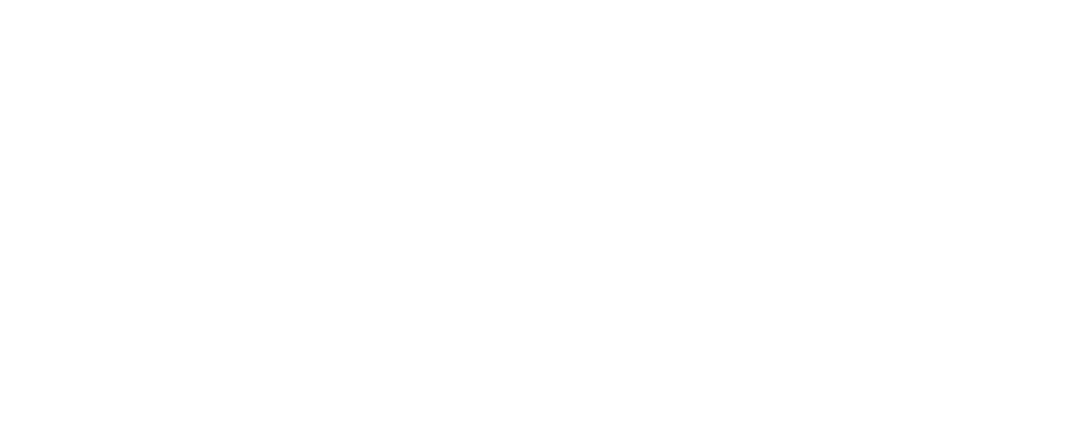
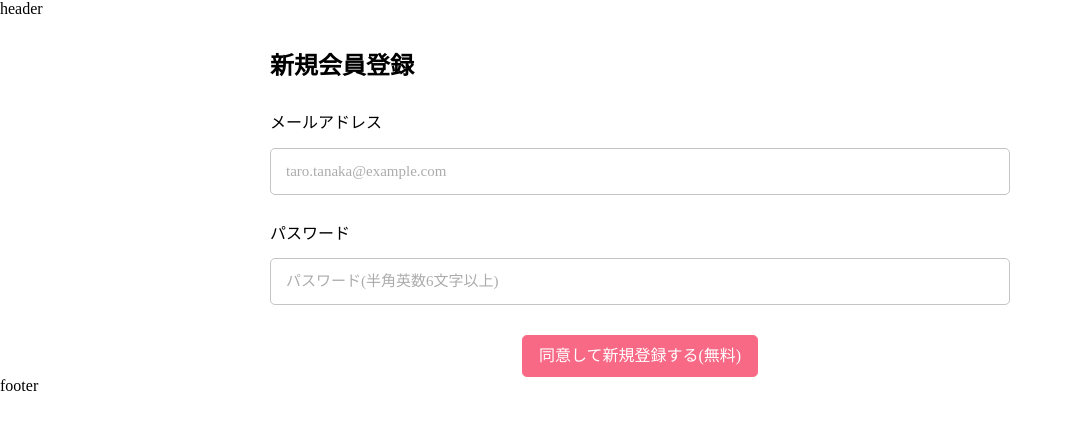
Before and after one commit to ozawakota/ratrun-app, a Nuxt app in the folder ratrun/: page /users/signup in a window 1280 px wide. Before the commit this address had no page. Shown: the top 430 px of the page, without its empty margins (0-1073 px from the left). Built offline with nearby package versions, Linux system fonts and the light colour scheme.

Commit message:
add signeup 静的ページ

```diff
--- a/ratrun/assets/scss/common.scss
+++ b/ratrun/assets/scss/common.scss
@@ -98,7 +98,6 @@
 p{
   font-size: 14px;
   line-height: 1.5;
-
 }
 
 
@@ -124,8 +123,152 @@
   margin: 0;
 }
 
+figure {
+  margin: 0;
+}
+
+fieldset {
+  padding: 0;
+  margin: 0;
+  border: 0;
+  outline: 0;
+}
+
+select {
+  appearance: none;
+}
+
+button {
+  padding: 0;
+  font-weight: 500;
+
+  cursor: pointer;
+  background: none;
+  border: none;
+  outline: none;
+  -webkit-appearance: none;
+}
+
+picture {
+  img {
+    max-width: 100%;
+  }
+}
+
+input,
+textarea {
+  width: 100%;
+  padding: 0.8em 1em;
+  font-size: 15px;
+  font-weight: 500;
+  line-height: 1.4;
+  background-color: #fff;
+  border: 1px solid #C3C5C5;
+  border-radius: 5px;
+  outline: 0;
+  @mixin mobile {
+    font-size: 14px;
+  }
+  &::placeholder {
+    color: #00000054;
+  }
+  &:focus {
+    border-color: #75d3d7;
+    // outline: 1px solid #888;
+  }
+  &:-webkit-autofill {
+    box-shadow: 0 0 0px 100px #ccc inset;
+  }
+}
+
+textarea {
+  min-height: 180px;
+  resize: vertical;
+}
+
+input[type="radio"] {
+  appearance: none;
+  position: absolute;
+  display: none;
+  vertical-align: text-bottom;
+}
+
+/* iOSでのデフォルトスタイルをリセット */
+input[type="submit"],
+input[type="button"] {
+  -webkit-box-sizing: content-box;
+  box-sizing: border-box;
+  border: none;
+  border-radius: 0;
+  -webkit-appearance: button;
+  appearance: button;
+  &::-webkit-search-decoration {
+    display: none;
+  }
+  &:focus {
+    outline-offset: -2px;
+  }
+}
+
+input[type="number"]::-webkit-outer-spin-button,
+input[type="number"]::-webkit-inner-spin-button {
+  -webkit-appearance: none;
+  margin: 0;
+}
+input[type="number"] {
+  -moz-appearance: textfield;
+}
+
+input[disabled] {
+  opacity: 1;
+}
+
+summary {
+  display: block;
+  list-style: none;
+  cursor: pointer;
+  &::-webkit-details-marker {
+    display: none;
+  }
+}
+
+
 
 .c-inner {
   width: calc(100% - 3rem);
   margin-inline: auto;
 }
+
+.c-fieldset{
+  legend{
+    padding-block-end:15px;
+  }
+  & + * {
+    margin-block-start:30px;
+  }
+}
+
+.c-btn{
+  padding: 0.5rem 1rem;
+  line-height: 1.5;
+  border-radius: 0.3rem;
+  display: inline-block;
+  font-weight: 400;
+  text-align: center;
+  white-space: nowrap;
+  vertical-align: middle;
+  user-select: none;
+  border: 1px solid transparent;
+  font-size: 1rem;
+  transition: color 0.15s ease-in-out, background-color 0.15s ease-in-out, border-color 0.15s ease-in-out, box-shadow 0.15s ease-in-out;
+
+  &.-red{
+    background-color: #F86986;
+    border-color: #F86986;
+    color:#fff;
+  }
+}
+
+.p-title{
+  font-size: 24px;
+}
--- a/ratrun/components/organisms/Footer/Footer.vue
+++ b/ratrun/components/organisms/Footer/Footer.vue
@@ -1,5 +1,5 @@
 <template>
-  <footer class="footer"></footer>
+  <footer class="footer">footer</footer>
 </template>
 
 <script>
--- a/ratrun/components/organisms/Header/Header.vue
+++ b/ratrun/components/organisms/Header/Header.vue
@@ -1,5 +1,5 @@
 <template>
-  <header class="header"></header>
+  <header class="header">header</header>
 </template>
 
 <script>
--- a/ratrun/pages/index.vue
+++ b/ratrun/pages/index.vue
@@ -1,5 +1,6 @@
 <template>
   <div class="top-page">
+    <p>トップページ</p>
     <ul>
       <li>
         <a href="">test</a>
--- /dev/null
+++ b/ratrun/pages/users/signup.vue
@@ -0,0 +1,62 @@
+<template>
+  <section class="page signup">
+    <div class="c-inner">
+      <div class="signup_inner">
+        <h2 class="p-title">新規会員登録</h2>
+        <form class="signup_form" action="/users/signup">
+          <fieldset class="c-fieldset">
+            <legend>メールアドレス</legend>
+            <div class="form_input">
+              <input type="email" placeholder="taro.tanaka@example.com">
+            </div>
+          </fieldset>
+          <fieldset class="c-fieldset">
+            <legend>パスワード</legend>
+            <div class="form_input">
+              <input type="password" placeholder="パスワード(半角英数6文字以上)">
+            </div>
+          </fieldset>
+          <div class="form-btn signup_form-btn">
+            <button name="button" type="submit" class="c-btn -red">
+              <span>同意して新規登録する(無料)</span>
+            </button>
+          </div>
+        </form>
+      </div>
+
+    </div>
+
+
+  </section>
+</template>
+
+<script setup>
+</script>
+
+<script >
+import { Header } from "../../components/organisms/Header";
+import { Footer } from "../../components/organisms/Footer";
+export default {
+  components: { Header, Footer },
+  setup() {},
+
+};
+</script>
+
+<style lang="scss" scoped>
+
+.signup{
+  &_inner{
+    margin-block-start:30px;
+    max-width:740px;
+    margin-inline: auto;
+  }
+  &_form{
+    margin-block-start:30px;
+    &-btn{
+      text-align:center;
+    }
+  }
+}
+
+</style>
```
